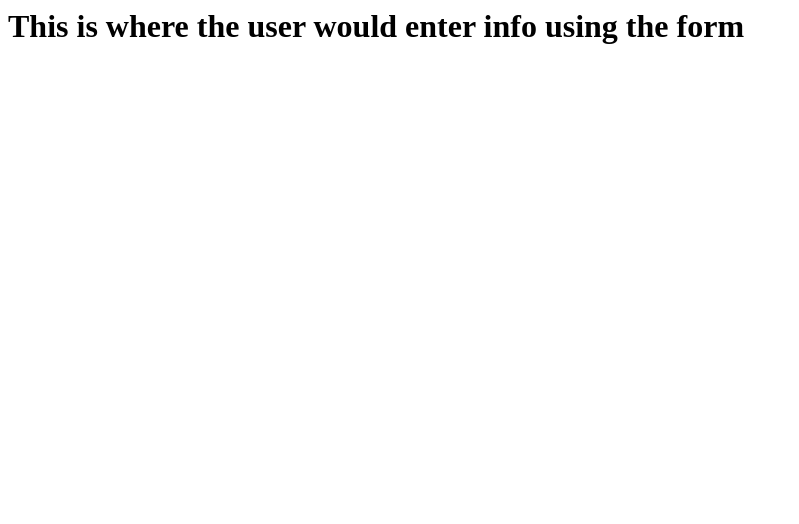
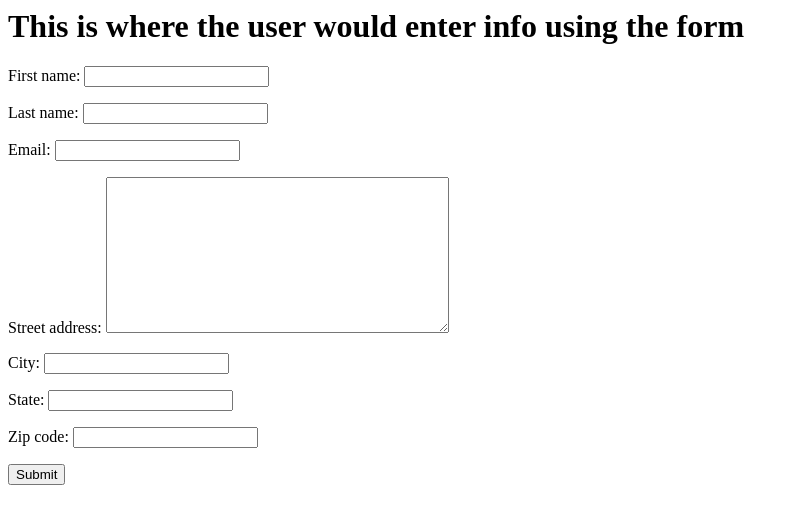
Before and after one commit to JAHoenigmann/SecretSanta, a Django app: page / in a window 1280 px wide. Shown: the top 524 px of the page, without its empty margins (0-799 px from the left). Run offline with Django 3.2, Linux system fonts and the light colour scheme.

Commit message:
added basic form template, added 'state' field to GiftRecipient model and redid migrations

```diff
--- a/secretsanta/api/forms.py
+++ b/secretsanta/api/forms.py
@@ -5,4 +5,4 @@ class GiftRecipientForm(ModelForm):
     class Meta:
         model = GiftRecipient
         fields = ['first_name', 'last_name', 'email', 'street_address', 'city',
-                  'zip_code']
+                  'state', 'zip_code']
--- a/secretsanta/api/models.py
+++ b/secretsanta/api/models.py
@@ -6,5 +6,6 @@ class GiftRecipient(models.Model):
     last_name = models.CharField(max_length=50)
     email = models.EmailField()
     street_address = models.TextField()
-    city = models.CharField(max_length=2)
+    city = models.CharField(max_length=100)
+    state = models.CharField(max_length=2)
     zip_code = models.CharField(max_length=5)
--- /dev/null
+++ b/secretsanta/api/templates/api/gift_recipient_entered.html
@@ -0,0 +1 @@
+<h1>you did it!</h1>
--- a/secretsanta/api/templates/api/gift_recipient_entry.html
+++ b/secretsanta/api/templates/api/gift_recipient_entry.html
@@ -1 +1,7 @@
 <h1>This is where the user would enter info using the form</h1>
+
+<form method="post">
+  {% csrf_token %}
+  {{ form.as_p }}
+  <input type="submit" value="Submit">
+</form>
--- a/secretsanta/api/views.py
+++ b/secretsanta/api/views.py
@@ -4,6 +4,11 @@ from .forms import GiftRecipientForm
 # Create your views here.
 def GiftRecipientEntry(request):
     if request.method == 'GET':
-        return render(request, 'api/gift_recipient_entry.html')
+        form = GiftRecipientForm()
+        return render(request, 'api/gift_recipient_entry.html', {'form' : form})
+
     if request.method == 'POST':
-        return render(request, 'api/gift_recipient_entry.html')
+        form = GiftRecipientForm(request.POST)
+
+        if form.is_valid():
+            return render(request, 'api/gift_recipient_entered.html')
```
Also changed, not shown: secretsanta/api/migrations/0002_auto_20190121_1823.py (added), secretsanta/api/migrations/0003_auto_20190121_1823.py (added), secretsanta/db.sqlite3.
